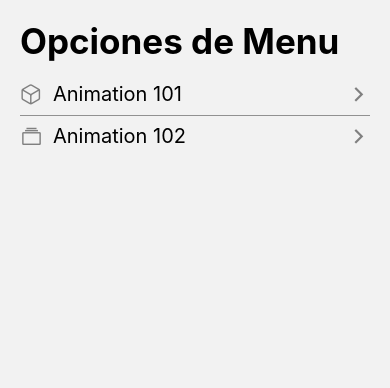
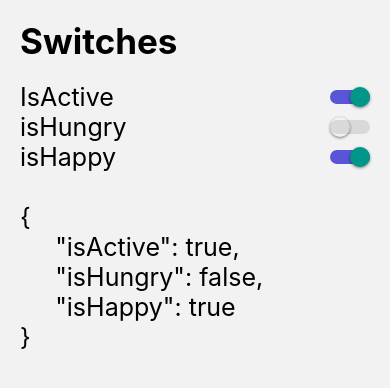
Before and after one commit to FededelRincon/react-native-components, a React Native app: screen /SwitchScreen in a window 390 px wide. Shown: the top 388 px of the page. Built offline with nearby package versions, Linux system fonts and the light colour scheme.

Commit message:
CustomSwitchComponent done + switch example done

```diff
--- /dev/null
+++ b/src/components/CustomSwitch.tsx
@@ -0,0 +1,31 @@
+import React, { useState } from 'react'
+import { Platform, Switch, View } from 'react-native'
+
+
+interface Props {
+    isOn : boolean;
+    onChange: (value: boolean) => void;
+}
+
+export const CustomSwitch = ({ isOn, onChange }: Props) => {
+
+    const [isEnabled, setIsEnabled] = useState(isOn);
+
+    const toggleSwitch = () => {
+        setIsEnabled( !isEnabled );
+        onChange( !isEnabled );
+    };
+
+
+    return (
+        <View>
+            <Switch
+                trackColor={{ false: "#D9D9DB", true: "#5856D6" }}  //barrita
+                thumbColor={ (Platform.OS === 'android') ? '#5658d6' : '' } //puntito
+                // ios_backgroundColor="#3e3e3e"
+                onValueChange={ toggleSwitch }
+                value={ isEnabled }
+            />
+        </View>
+    )
+}
--- a/src/components/FlatListMenuItem.tsx
+++ b/src/components/FlatListMenuItem.tsx
@@ -22,7 +22,7 @@
             <View style={ styles.container }>
                 <Icon
                     name={ menuItem.icon }
-                    color='gray'
+                    color='#5856d6'
                     size={ 23 }
                 />
                 <Text style={styles.itemText}>
@@ -33,7 +33,7 @@
 
                 <Icon
                     name='chevron-forward-outline'
-                    color='gray'
+                    color='#5856d6'
                     size={ 23 }
                 />
             </View>
--- /dev/null
+++ b/src/components/HeaderTitle.tsx
@@ -0,0 +1,20 @@
+import React from 'react'
+import { View, Text } from 'react-native'
+import { styles } from '../theme/appTheme'
+import { useSafeAreaInsets } from 'react-native-safe-area-context';
+
+
+interface Props {
+    title: string;
+}
+
+export const HeaderTitle = ({ title }: Props) => {
+
+    const { top } = useSafeAreaInsets();
+
+    return (
+        <View style={{ marginTop: top + 20, marginBottom: 20 }}>
+            <Text style={ styles.title }>{ title }</Text>
+        </View>
+    )
+}
--- /dev/null
+++ b/src/data/menuItems.tsx
@@ -0,0 +1,20 @@
+import { MenuItem } from "../interfaces/appInterfaces";
+
+
+export const menuItems: MenuItem[] = [
+    {
+        name: 'Animation 101',
+        icon: 'cube-outline',
+        component: 'Animation101Screen',
+    },
+    {
+        name: 'Animation 102',
+        icon: 'albums-outline',
+        component: 'Animation102Screen',
+    },
+    {
+        name: 'Switches',
+        icon: 'toggle-outline',
+        component: 'SwitchScreen',
+    },
+]
--- a/src/navigator/Navigator.tsx
+++ b/src/navigator/Navigator.tsx
@@ -3,6 +3,7 @@
 import { HomeScreen } from '../screens/HomeScreen';
 import { Animation101Screen } from '../screens/Animation101Screen';
 import { Animation102Screen } from '../screens/Animation102Screen';
+import { SwitchScreen } from '../screens/SwitchScreen';
 
 const Stack = createStackNavigator();
 
@@ -16,6 +17,7 @@
       <Stack.Screen name="HomeScreen" component={ HomeScreen } />
       <Stack.Screen name="Animation101Screen" component={ Animation101Screen } />
       <Stack.Screen name="Animation102Screen" component={ Animation102Screen } />
+      <Stack.Screen name="SwitchScreen" component={ SwitchScreen } />
     </Stack.Navigator>
   );
 }
--- a/src/screens/HomeScreen.tsx
+++ b/src/screens/HomeScreen.tsx
@@ -1,40 +1,13 @@
 import React from 'react'
-import { FlatList, Text, View } from 'react-native'
-import { useSafeAreaInsets } from 'react-native-safe-area-context';
-import Icon from 'react-native-vector-icons/Ionicons'
-import { FlatListMenuItem } from '../components/FlatListMenuItem';
-import { MenuItem } from '../interfaces/appInterfaces';
+import { FlatList, View } from 'react-native'
 
 import { styles } from '../theme/appTheme';
-
-
-
-const menuItems: MenuItem[] = [
-    {
-        name: 'Animation 101',
-        icon: 'cube-outline',
-        component: 'Animation101Screen',
-    },
-    {
-        name: 'Animation 102',
-        icon: 'albums-outline',
-        component: 'Animation102Screen',
-    },
-]
+import { FlatListMenuItem } from '../components/FlatListMenuItem';
+import { menuItems } from '../data/menuItems';
+import { HeaderTitle } from '../components/HeaderTitle';
 
 
 export const HomeScreen = () => {
-
-    const { top } = useSafeAreaInsets();
-
-
-    const renderListHeader = () => {
-        return(
-            <View style={{ marginTop: top + 20, marginBottom: 20 }}>
-                <Text style={ styles.title }>Opciones de Menu</Text>
-            </View>
-        )
-    }
 
     const itemSeparator = () => {
         return (
@@ -54,7 +27,7 @@
                 data={ menuItems }
                 renderItem={ ({ item, index }) => <FlatListMenuItem key={item.name} menuItem={item} /> }
                 keyExtractor={ (item) => item.name }
-                ListHeaderComponent={ renderListHeader }
+                ListHeaderComponent={ () => <HeaderTitle title="Opciones de Menu" /> }
                 ItemSeparatorComponent={ itemSeparator }
             />
         </View>
--- /dev/null
+++ b/src/screens/SwitchScreen.tsx
@@ -0,0 +1,63 @@
+import React, { useState } from 'react'
+import { StyleSheet, Text, View } from 'react-native'
+import { CustomSwitch } from '../components/CustomSwitch';
+import { HeaderTitle } from '../components/HeaderTitle';
+
+export const SwitchScreen = () => {
+
+    const [state, setState] = useState({
+        isActive: true,
+        isHungry: false,
+        isHappy: true,
+    })
+
+    const { isActive, isHungry, isHappy } = state;
+
+    const onChange = ( value: boolean, field: string ) => {
+        setState({
+            ...state,
+            [field]: value
+        })
+    }
+
+
+    return (
+        <View style={{ marginHorizontal: 20 }}>
+
+            <HeaderTitle title='Switches'/>
+
+            <View style={styles.switchRow}>
+                <Text style={ styles.swithText }>IsActive</Text>
+                <CustomSwitch isOn={ isActive } onChange={ (value) => onChange(value, 'isActive') } />
+            </View>
+
+            <View style={styles.switchRow}>
+                <Text style={ styles.swithText }>isHungry</Text>
+                <CustomSwitch isOn={ isHungry } onChange={ (value) => onChange(value, 'isHungry') } />
+            </View>
+
+            <View style={styles.switchRow}>
+                <Text style={ styles.swithText }>isHappy</Text>
+                <CustomSwitch isOn={ isHappy } onChange={ (value) => onChange(value, 'isHappy') } />
+            </View>
+
+            <Text style={{... styles.swithText, marginTop: 30 }}>
+                { JSON.stringify( state, null, 5 )}
+            </Text>
+
+        </View>
+    )
+}
+
+
+const styles = StyleSheet.create({
+    swithText: {
+        fontSize: 25,
+    },
+    switchRow:{
+        flexDirection: 'row',
+        justifyContent: 'space-between',
+        alignItems: 'center',
+        // marginVertical: 5,
+    }
+});
```
